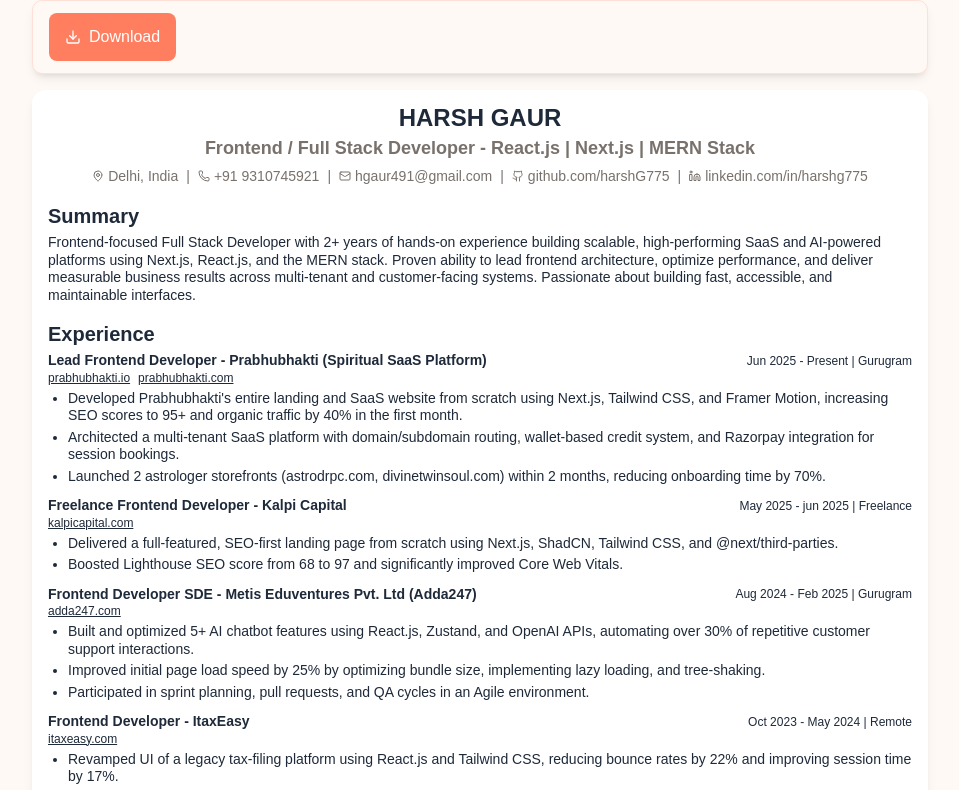
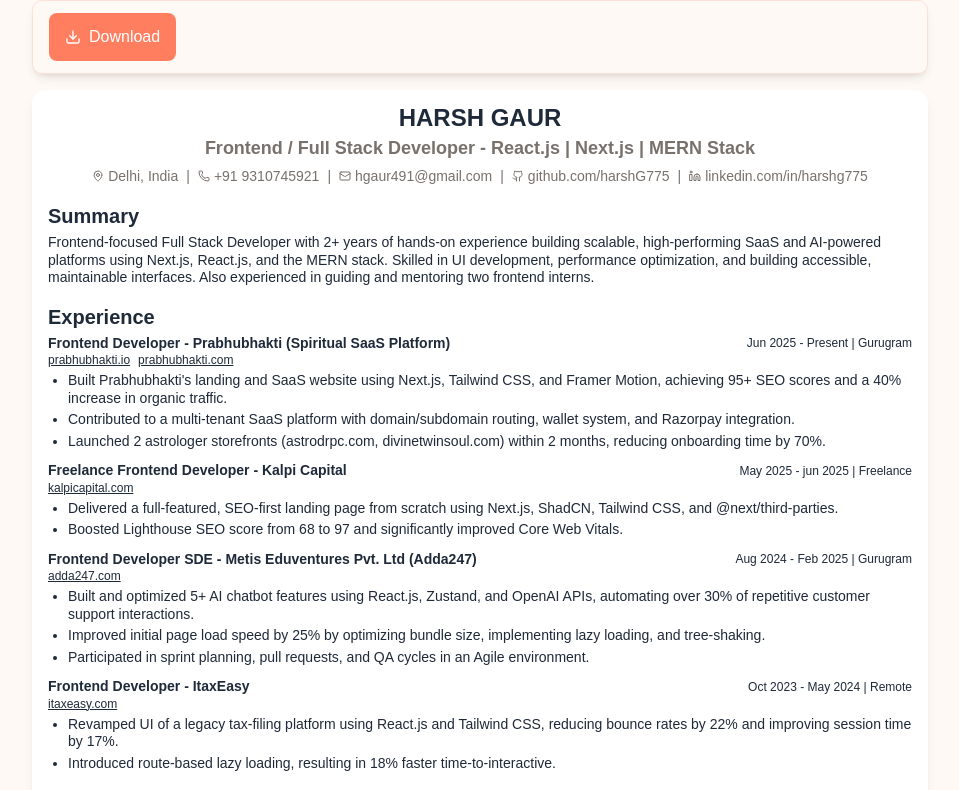
Before and after one commit to harshG775/me, a Next.js app: page /resume in a window 1280 px wide. Shown: the top 790 px of the page, without its empty margins (160-1119 px from the left). Built offline with nearby package versions, Linux system fonts and the light colour scheme.

Commit message:
updating resume

```diff
--- a/src/app/resume/page.tsx
+++ b/src/app/resume/page.tsx
@@ -16,21 +16,22 @@
         github: "github.com/harshG775",
         linkedin: "linkedin.com/in/harshg775",
     },
-    summary: `Frontend-focused Full Stack Developer with 2+ years of hands-on experience building scalable, high-performing SaaS and AI-powered platforms using Next.js, React.js, and the MERN stack. Proven ability to lead frontend architecture, optimize performance, and deliver measurable business results across multi-tenant and customer-facing systems. Passionate about building fast, accessible, and maintainable interfaces.`,
+    summary: `Frontend-focused Full Stack Developer with 2+ years of hands-on experience building scalable, high-performing SaaS and AI-powered platforms using Next.js, React.js, and the MERN stack. Skilled in UI development, performance optimization, and building accessible, maintainable interfaces. Also experienced in guiding and mentoring two frontend interns.`,
     experience: [
         {
-            title: "Lead Frontend Developer",
+            title: "Frontend Developer",
             company: "Prabhubhakti (Spiritual SaaS Platform)",
             location: "Gurugram",
             period: "Jun 2025 - Present",
             links: ["http://prabhubhakti.io", "http://prabhubhakti.com"],
             points: [
-                "Developed Prabhubhakti's entire landing and SaaS website from scratch using Next.js, Tailwind CSS, and Framer Motion, increasing SEO scores to 95+ and organic traffic by 40% in the first month.",
-                "Architected a multi-tenant SaaS platform with domain/subdomain routing, wallet-based credit system, and Razorpay integration for session bookings.",
+                "Built Prabhubhakti's landing and SaaS website using Next.js, Tailwind CSS, and Framer Motion, achieving 95+ SEO scores and a 40% increase in organic traffic.",
+                "Contributed to a multi-tenant SaaS platform with domain/subdomain routing, wallet system, and Razorpay integration.",
                 "Launched 2 astrologer storefronts (astrodrpc.com, divinetwinsoul.com) within 2 months, reducing onboarding time by 70%.",
-                "Collaborated with backend, design, and DevOps teams to ensure seamless integration and production readiness.",
+                "Guided and supported two frontend interns to maintain code quality and consistency.",
             ],
         },
+
         {
             title: "Freelance Frontend Developer",
             company: "Kalpi Capital",
```
